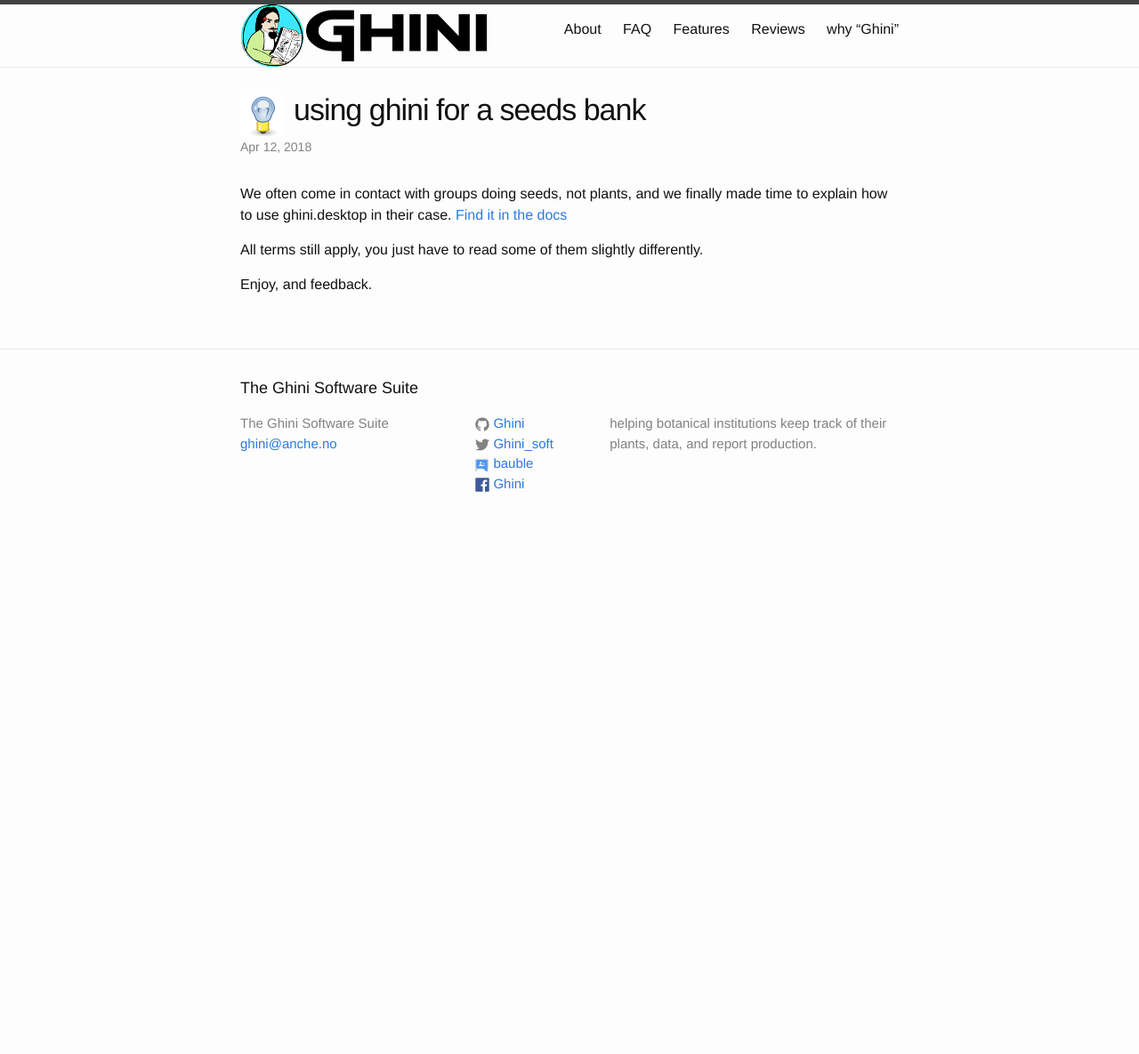
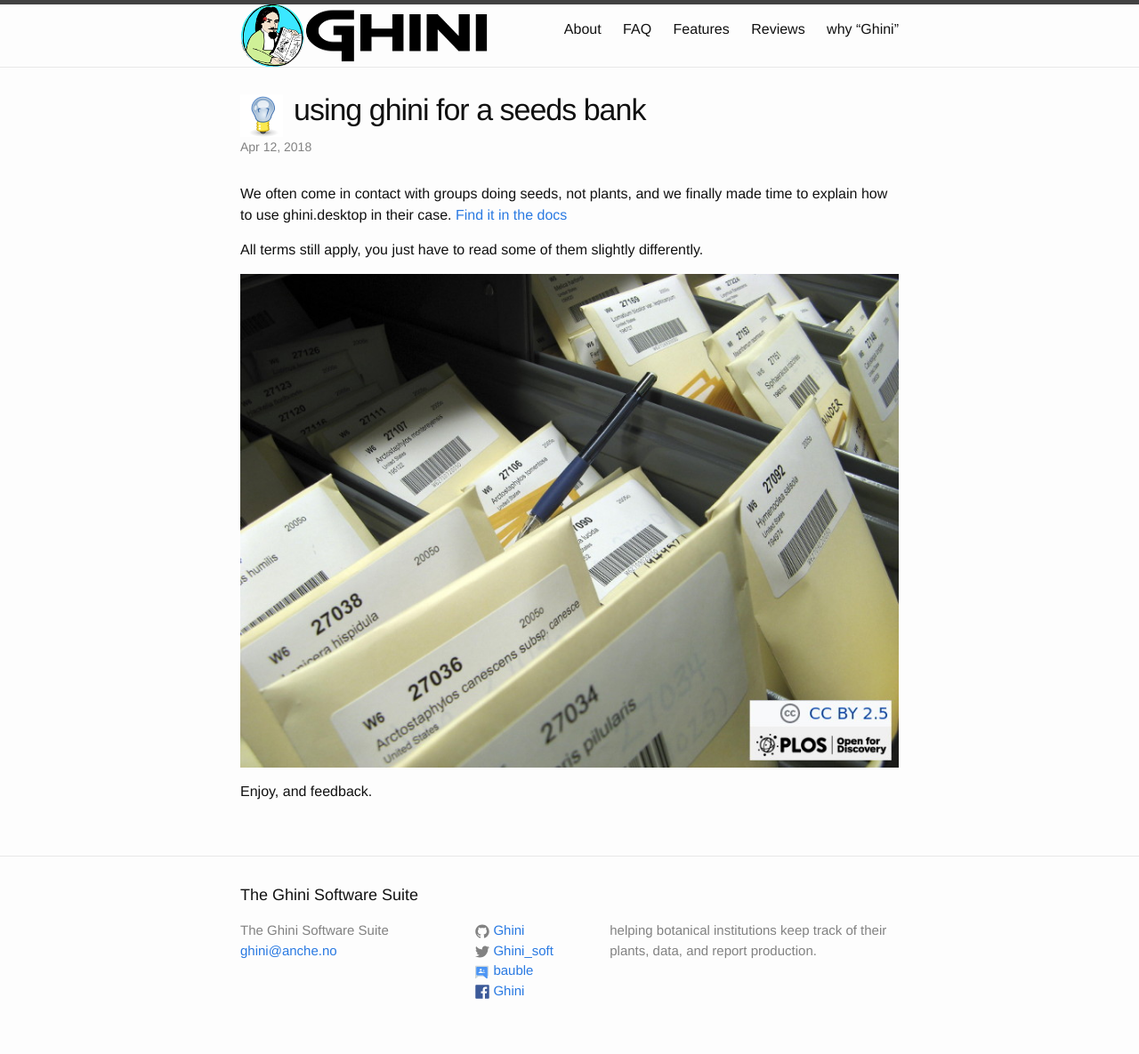
Before and after one commit to Ghini/ghini.github.io, a Jekyll site: the page built from _posts/2018-04-12-using-ghini-for-a-seeds-bank.md, in a window 1280 px wide. Shown: the whole page at 89% size. Built offline with Jekyll 4.4.1, drawn with Linux system fonts in a browser that asks for light colours; before the commit the page ends 900 px from its top, so only the background shows below that.

Commit message:
adding a picture

```diff
--- a/_posts/2018-04-12-using-ghini-for-a-seeds-bank.md
+++ b/_posts/2018-04-12-using-ghini-for-a-seeds-bank.md
@@ -12,4 +12,6 @@
 
 All terms still apply, you just have to read some of them slightly differently.
 
+![a seed bank, as Ghini can also help maintain](/images/Seedbank.jpg)
+
 Enjoy, and feedback.
```
Also changed, not shown: images/Seedbank.jpg (added).
